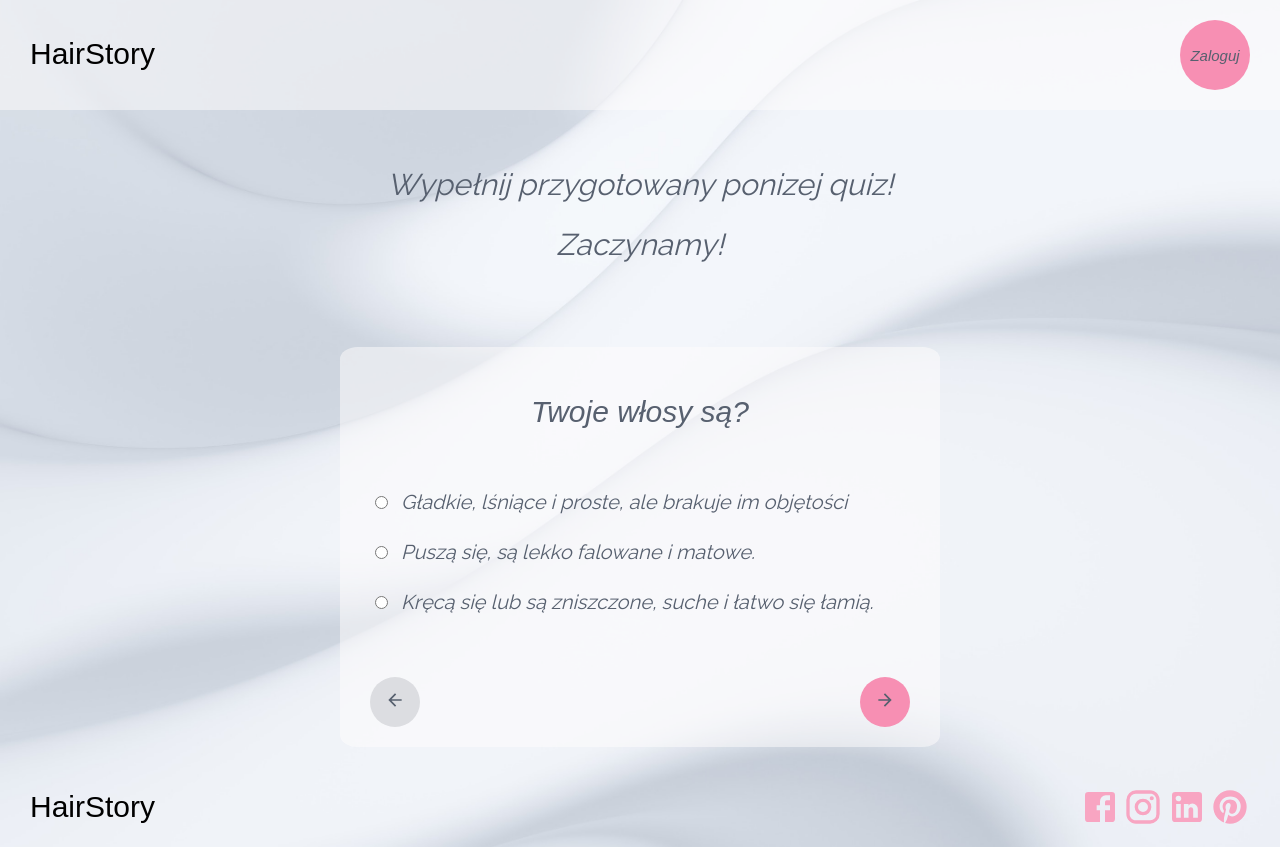
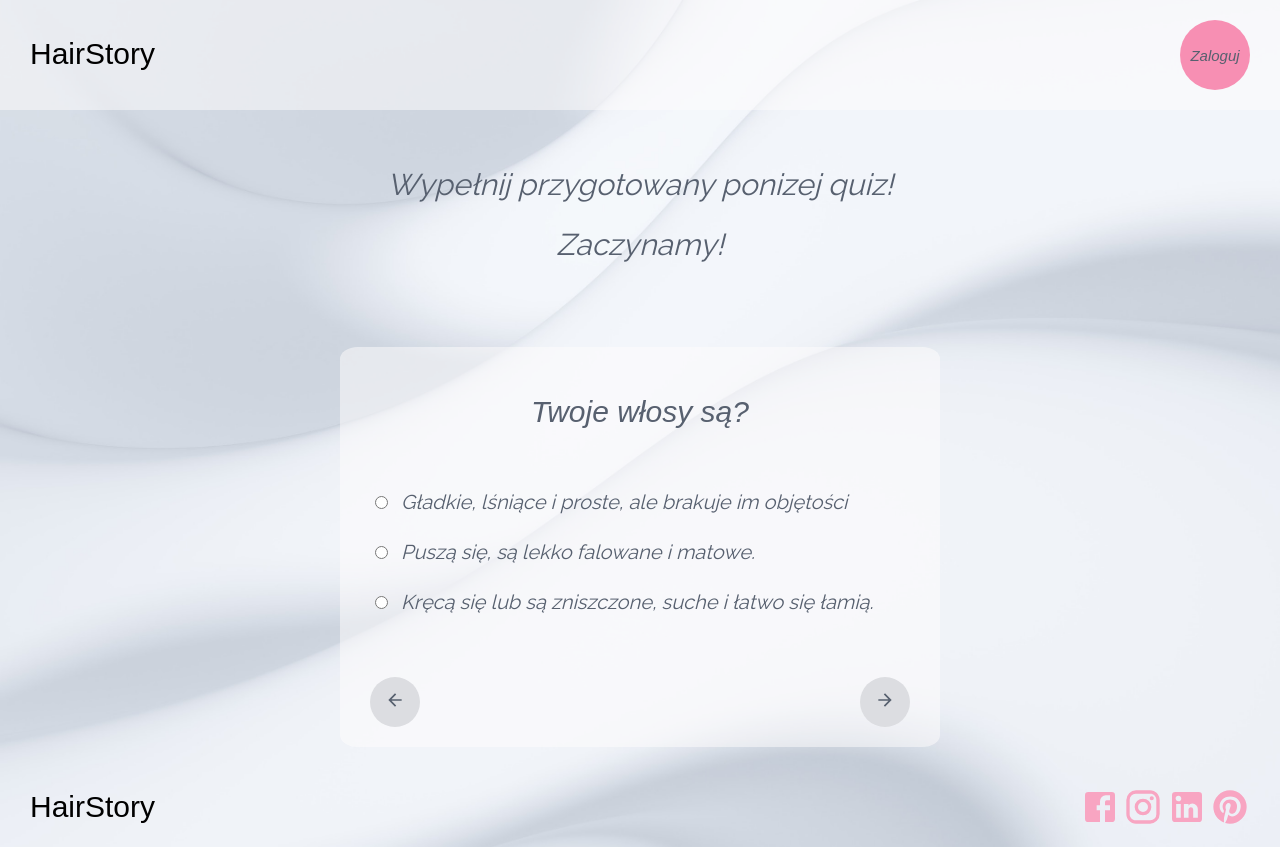
Before and after one commit to Julita1106/HairStory, a React (Create React App) app: page /1/quiz in a window 1280 px wide. Built offline with nearby package versions, Linux system fonts and the light colour scheme; a web font is replaced by a local one.

Commit message:
collecting answers from questions and getting results

```diff
--- a/src/components/question/Question.js
+++ b/src/components/question/Question.js
@@ -2,10 +2,19 @@ import React from "react";
 
 import "./Question.scss";
 
-export const Question = ({ question }) => {
+export const Question = ({ question, getAnswer }) => {
 	const [value, setValue] = React.useState(null);
+	const answers = question.answers;
 
 	const onCheck = (e) => setValue(e.target.value);
+
+	React.useEffect(() => {
+		//kod wykona sie tylko wtedy gdy zmienimy wartosc (odpowiedz)
+		if (value) {
+			const currentAnswer = answers.find((answer) => answer.answerId === value);
+			getAnswer(currentAnswer);
+		}
+	}, [value]);
 
 	return (
 		<div className='question'>
@@ -13,7 +22,7 @@ export const Question = ({ question }) => {
 				<h2>{question.text}</h2>
 			</div>
 			<div className='question__answers'>
-				{question.answers.map((answer) => {
+				{answers.map((answer) => {
 					const isChecked = value === answer.answerId;
 
 					return (
@@ -23,7 +32,7 @@ export const Question = ({ question }) => {
 								onChange={onCheck}
 								type='radio'
 								value={answer.answerId}
-								name={answer.text}
+								id={answer.text}
 							/>
 							<label htmlFor={answer.text}>{answer.text}</label>
 						</div>
--- a/src/components/quiz/Quiz.js
+++ b/src/components/quiz/Quiz.js
@@ -1,9 +1,13 @@
 import React from "react";
 
 import { Question } from "components/question/Question";
+import { history, getQuizResult } from "common/utils";
+import { plans } from "common/plans";
+import { Context } from "common/context";
 
 import ArrowForwardIcon from "@material-ui/icons/ArrowForward";
 import ArrowBackIcon from "@material-ui/icons/ArrowBack";
+import EmailIcon from "@material-ui/icons/Email";
 
 import "./Quiz.scss";
 
@@ -11,18 +15,20 @@ const questions = [
 	{
 		text: "Twoje włosy są?",
 		questionId: 1,
-		questionPath: "/",
 		answers: [
 			{
 				answerId: "a",
+				questionId: 1,
 				text: "Gładkie, lśniące i proste, ale brakuje im objętości",
 			},
 			{
 				answerId: "b",
+				questionId: 1,
 				text: "Puszą się, są lekko falowane i matowe.",
 			},
 			{
 				answerId: "c",
+				questionId: 1,
 				text: "Kręcą się lub są zniszczone, suche i łatwo się łamią.",
 			},
 		],
@@ -30,18 +36,20 @@ const questions = [
 	{
 		text: "Czy łatwo obciążyć Twoje włosy?",
 		questionId: 2,
-		questionPath: "/2",
 		answers: [
 			{
 				answerId: "a",
+				questionId: 2,
 				text: "Zdecydowanie tak, wiele produktów je obciąża.",
 			},
 			{
 				answerId: "b",
+				questionId: 2,
 				text: "Zależy od produktów, ale zdarza się",
 			},
 			{
 				answerId: "c",
+				questionId: 2,
 				text: "Nie, mogę je odżywiać bez końca.",
 			},
 		],
@@ -49,18 +57,20 @@ const questions = [
 	{
 		text: "Czy Twoje włosy się kręcą?",
 		questionId: 3,
-		questionPath: "/3",
 		answers: [
 			{
 				answerId: "a",
+				questionId: 3,
 				text: "Zdecydowanie nie, są proste jak drut.",
 			},
 			{
 				answerId: "b",
+				questionId: 3,
 				text: "Bywa, że się falują/zawijają",
 			},
 			{
 				answerId: "c",
+				questionId: 3,
 				text: "Tak, mam kręcone włosy",
 			},
 		],
@@ -69,14 +79,15 @@ const questions = [
 	{
 		text: "Twoje włosy:",
 		questionId: 4,
-		questionPath: "/4",
 		answers: [
 			{
 				answerId: "a",
+				questionId: 4,
 				text: "Łatwo się elektryzują, są oklapnięte.",
 			},
 			{
 				answerId: "b",
+				questionId: 4,
 				text: "Często się puszą, czasami w dotyku są matowe.",
 			},
 			{
@@ -89,20 +100,22 @@ const questions = [
 	{
 		text: "Czy łatwo stylizuje się Twoje włosy?",
 		questionId: 5,
-		questionPath: "/5",
 		answers: [
 			{
 				answerId: "a",
+				questionId: 5,
 				text:
 					"Zdecydowanie nie, często po godzinie wracają do poprzedniego stanu.",
 			},
 			{
 				answerId: "b",
+				questionId: 5,
 				text:
 					"Tak, ale zdarza się, że po jakimś czasie wracają do poprzedniego stanu.",
 			},
 			{
 				answerId: "c",
+				questionId: 5,
 				text: "Tak, jedno pociągnięcie prostownicą i są proste.",
 			},
 		],
@@ -111,19 +124,21 @@ const questions = [
 	{
 		text: "Po rozczesaniu włosów Twoje włosy są:",
 		questionId: 6,
-		questionPath: "/6",
 		answers: [
 			{
 				answerId: "a",
 				text: "Gładkie, lśniące, mogą się elektryzować",
+				questionId: 6,
 			},
 			{
 				answerId: "b",
 				text: "Mogą się trochę puszyć, ale w dotyku są gładkie",
+				questionId: 6,
 			},
 			{
 				answerId: "c",
 				text: "Bardzo spuszone",
+				questionId: 6,
 			},
 		],
 	},
@@ -131,15 +146,71 @@ const questions = [
 
 export const Quiz = () => {
 	const [questionNumber, setQuestionNumber] = React.useState(1);
+	const [answers, setAnswers] = React.useState([]);
+	const [currentAnswer, setCurrentAnswer] = React.useState(null);
+	const [isCompleted, setCompleted] = React.useState(false);
+	const [context, setContext] = React.useContext(Context);
+	const googleId = context.user.googleId;
 
-	const goNext = () => setQuestionNumber(questionNumber + 1);
-	const goPrev = () => setQuestionNumber(questionNumber - 1);
+	React.useEffect(() => {
+		setCurrentAnswer(null);
+
+		if (questionNumber === questions.length + 1) {
+			setCompleted(true);
+		}
+
+		const shouldBeNotCompleted =
+			questionNumber < questions.length + 1 && isCompleted === true;
+
+		if (shouldBeNotCompleted) {
+			setCompleted(false);
+		}
+	}, [questionNumber]);
+
+	const getAnswer = (answer) => {
+		setCurrentAnswer(answer);
+	};
+
+	const goNext = () => {
+		if (questionNumber >= questions.length) {
+			setAnswers([...answers, currentAnswer]);
+			return setCompleted(true);
+		}
+
+		setQuestionNumber(questionNumber + 1);
+		setAnswers([...answers, currentAnswer]);
+	};
+
+	const goPrev = () => {
+		const prevQuestionNumber = questionNumber - 1;
+
+		//z answers zostaje usunieta (przefiltrowana) ostatnia odpowiedz
+		const filteredAnswers = answers.filter(
+			(answer) => answer.questionId !== prevQuestionNumber
+		);
+
+		setAnswers(filteredAnswers);
+
+		setQuestionNumber(prevQuestionNumber);
+	};
+
+	const onSend = () => {
+		const result = getQuizResult(answers);
+		setContext({ ...context, hairType: result });
+		history.push(`/${googleId}/results`);
+	};
 
 	return (
 		<div className='quiz'>
 			{questions.map((question) => {
 				if (question.questionId === questionNumber) {
-					return <Question key={question.questionId} question={question} />;
+					return (
+						<Question
+							key={question.questionId}
+							question={question}
+							getAnswer={getAnswer}
+						/>
+					);
 				}
 				return null;
 			})}
@@ -151,12 +222,19 @@ export const Quiz = () => {
 					className='quiz__btn'>
 					<ArrowBackIcon fontSize='inherit' />
 				</button>
-				<button
-					disabled={questionNumber >= questions.length}
-					onClick={goNext}
-					className='quiz__btn'>
-					<ArrowForwardIcon fontSize='inherit' />
-				</button>
+
+				{isCompleted ? (
+					<button onClick={onSend} className='quiz__btn'>
+						<EmailIcon fontSize='inherit' />
+					</button>
+				) : (
+					<button
+						disabled={!currentAnswer}
+						onClick={goNext}
+						className='quiz__btn'>
+						<ArrowForwardIcon fontSize='inherit' />
+					</button>
+				)}
 			</div>
 		</div>
 	);
```
